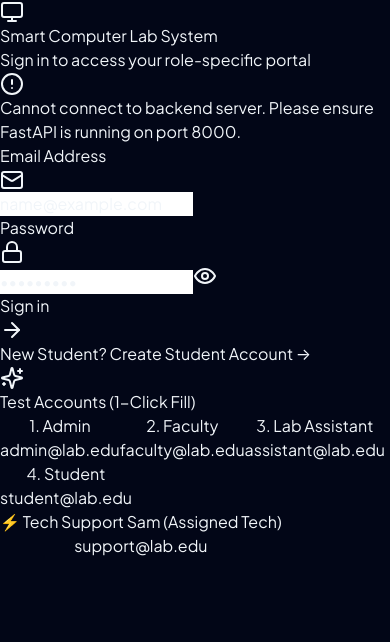
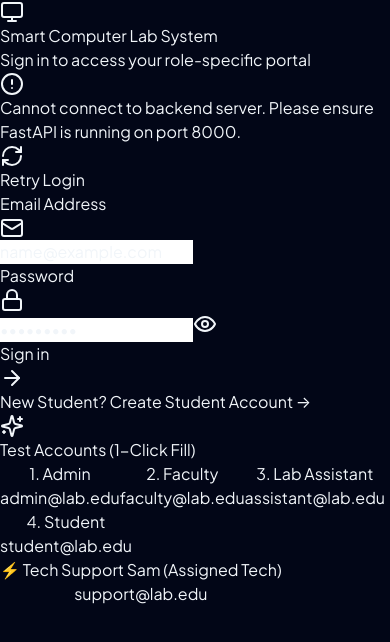
Before and after one commit to Vimal-raj-2004/SmartLab-Management-System-, a React (Vite) app in the folder frontend/: page /login in a window 390 px wide. Both pictures are taken after typing "name@example.com", "Sample123" into the empty fields and a click on the button "Sign in". Shown: the top 642 px of the page. Built offline with nearby package versions, Linux system fonts and the light colour scheme; no server answers.

Commit message:
Fix mobile/cloud login: increase timeout to 60s, connect directly to Render API, pre-warm backend on load, and improve cold-start error handling

```diff
--- a/frontend/src/context/AuthContext.jsx
+++ b/frontend/src/context/AuthContext.jsx
@@ -35,8 +35,11 @@ export const AuthProvider = ({ children }) => {
           setUser(profile);
           localStorage.setItem('user', JSON.stringify(profile));
         } catch (err) {
-          console.error('Session expired or invalid:', err);
-          logout();
+          console.error('Session check error:', err);
+          // Only clear session if token is truly rejected by backend with 401
+          if (err.response?.status === 401) {
+            logout();
+          }
         }
       }
       setLoading(false);
--- a/frontend/src/pages/Login.jsx
+++ b/frontend/src/pages/Login.jsx
@@ -1,7 +1,8 @@
-import React, { useState } from 'react';
+import React, { useState, useEffect, useRef } from 'react';
 import { useNavigate, Link } from 'react-router-dom';
 import { useAuth } from '../context/AuthContext';
-import { Monitor, Lock, Mail, AlertCircle, ArrowRight, Sparkles, Eye, EyeOff } from 'lucide-react';
+import { Monitor, Lock, Mail, AlertCircle, ArrowRight, Sparkles, Eye, EyeOff, RefreshCw, Server } from 'lucide-react';
+import api from '../services/api';
 
 export const Login = () => {
   const [email, setEmail] = useState('');
@@ -9,27 +10,65 @@ export const Login = () => {
   const [showPassword, setShowPassword] = useState(false);
   const [error, setError] = useState('');
   const [isLoading, setIsLoading] = useState(false);
+  const [statusMessage, setStatusMessage] = useState('');
+  const timerRef = useRef(null);
 
   const { login, getRoleDashboardPath } = useAuth();
   const navigate = useNavigate();
 
+  // Pre-warm the backend on initial page load so Render starts waking up immediately
+  useEffect(() => {
+    api.get('/health').catch(() => {
+      // Quietly ignore; this ping is strictly to wake up the free Render instance in the background
+    });
+  }, []);
+
   const handleSubmit = async (e) => {
-    e.preventDefault();
+    if (e) e.preventDefault();
     setError('');
     setIsLoading(true);
+    setStatusMessage('Authenticating...');
+
+    // If cloud response takes longer than 3.5 seconds, notify the user about Render free-tier cold start
+    timerRef.current = setTimeout(() => {
+      setStatusMessage('Waking up cloud backend (Render free tier takes ~45s on cold start)...');
+    }, 3500);
 
     try {
       const userInfo = await login(email, password);
       const targetPath = getRoleDashboardPath(userInfo.role);
       navigate(targetPath, { replace: true });
     } catch (err) {
-      console.error(err);
+      console.error('Login request failed:', err);
+      const isLocal =
+        typeof window !== 'undefined' &&
+        (window.location.hostname === 'localhost' ||
+         window.location.hostname === '127.0.0.1');
+
       if (!err.response) {
-        setError('Cannot connect to backend server. Please ensure FastAPI is running on port 8000.');
+        if (err.code === 'ECONNABORTED' || err.message?.includes('timeout')) {
+          setError(
+            isLocal
+              ? 'Request timed out. Please ensure FastAPI is running on port 8000.'
+              : 'Connection timed out. The Render cloud server was sleeping and is still starting up. Please click "Retry Login" below.'
+          );
+        } else {
+          setError(
+            isLocal
+              ? 'Cannot connect to backend server. Please ensure FastAPI is running on port 8000.'
+              : 'Unable to connect to cloud backend. The Render server may be waking up from sleep. Please wait a moment and tap "Retry Login".'
+          );
+        }
       } else if (err.response.status === 504 || err.response.status === 502) {
-        setError('Backend server gateway timeout or unavailable. Please check if uvicorn is running.');
+        setError(
+          isLocal
+            ? 'Backend server gateway timeout or unavailable. Please check if uvicorn is running.'
+            : 'Gateway timeout (504): Cloud server is currently starting up. Please click "Retry Login" in a few seconds.'
+        );
       } else if (err.response.status === 404 || typeof err.response.data === 'string') {
-        setError('Backend API server not found (404). Netlify only hosts the frontend (React). The FastAPI backend must be deployed (e.g. Render) or tested locally on http://localhost:5173.');
+        setError(
+          'Backend API endpoint not found (404). Please ensure the backend is running and properly deployed.'
+        );
       } else {
         setError(
           err.response?.data?.detail ||
@@ -37,7 +76,11 @@ export const Login = () => {
         );
       }
     } finally {
+      if (timerRef.current) {
+        clearTimeout(timerRef.current);
+      }
       setIsLoading(false);
+      setStatusMessage('');
     }
   };
 
@@ -70,9 +113,24 @@ export const Login = () => {
       <div className="mt-8 sm:mx-auto sm:w-full sm:max-w-md z-10 px-4 sm:px-0">
         <div className="bg-slate-900 border border-slate-800 py-8 px-6 shadow-2xl rounded-2xl sm:px-10">
           {error && (
-            <div className="mb-6 p-3.5 rounded-xl bg-red-500/10 border border-red-500/20 flex items-start gap-3 text-red-400 text-sm">
-              <AlertCircle className="w-5 h-5 flex-shrink-0 mt-0.5" />
-              <span>{error}</span>
+            <div className="mb-6 p-4 rounded-xl bg-red-500/10 border border-red-500/20 text-red-400 text-sm flex flex-col gap-3">
+              <div className="flex items-start gap-3">
+                <AlertCircle className="w-5 h-5 flex-shrink-0 mt-0.5 text-red-400" />
+                <div className="flex-1 leading-relaxed">{error}</div>
+              </div>
+              {email && password && (
+                <div className="flex justify-end pt-1 border-t border-red-500/20">
+                  <button
+                    type="button"
+                    onClick={() => handleSubmit()}
+                    disabled={isLoading}
+                    className="inline-flex items-center gap-1.5 px-3 py-1.5 rounded-lg bg-red-500/20 hover:bg-red-500/30 text-red-300 hover:text-white text-xs font-semibold transition-colors disabled:opacity-50"
+                  >
+                    <RefreshCw className={`w-3.5 h-3.5 ${isLoading ? 'animate-spin' : ''}`} />
+                    <span>Retry Login</span>
+                  </button>
+                </div>
+              )}
             </div>
           )}
 
@@ -133,7 +191,10 @@ export const Login = () => {
               className="w-full flex items-center justify-center gap-2 py-3 px-4 border border-transparent rounded-xl shadow-lg shadow-blue-500/20 text-sm font-semibold text-white bg-blue-600 hover:bg-blue-500 focus:outline-none focus:ring-2 focus:ring-offset-2 focus:ring-blue-500 disabled:opacity-50 disabled:cursor-not-allowed transition-all"
             >
               {isLoading ? (
-                <div className="w-5 h-5 border-2 border-white/20 border-t-white rounded-full animate-spin"></div>
+                <div className="flex items-center gap-2">
+                  <div className="w-4 h-4 border-2 border-white/20 border-t-white rounded-full animate-spin"></div>
+                  <span>{statusMessage || 'Signing in...'}</span>
+                </div>
               ) : (
                 <>
                   <span>Sign in</span>
@@ -141,6 +202,13 @@ export const Login = () => {
                 </>
               )}
             </button>
+
+            {isLoading && statusMessage && (
+              <p className="text-center text-xs text-amber-400/90 animate-pulse flex items-center justify-center gap-1.5 pt-1">
+                <Server className="w-3.5 h-3.5 flex-shrink-0" />
+                <span>Render cloud server may take up to 45s on first wake-up. Please wait...</span>
+              </p>
+            )}
 
             <div className="pt-2 text-center">
               <p className="text-xs text-slate-400">
--- a/frontend/src/services/api.js
+++ b/frontend/src/services/api.js
@@ -1,8 +1,19 @@
 import axios from 'axios';
 
+const isLocalhost =
+  typeof window !== 'undefined' &&
+  (window.location.hostname === 'localhost' ||
+   window.location.hostname === '127.0.0.1');
+
+export const API_BASE_URL =
+  import.meta.env.VITE_API_URL ||
+  (isLocalhost
+    ? '/api'
+    : 'https://smartlab-management-system.onrender.com/api');
+
 const api = axios.create({
-  baseURL: '/api',
-  timeout: 15000,
+  baseURL: API_BASE_URL,
+  timeout: 60000,
 });
 
 // Attach JWT token to every request
@@ -33,6 +44,11 @@ api.interceptors.response.use(
     return Promise.reject(error);
   }
 );
+
+// ─── Health / Ping ─────────────────────────────────────────────────────────
+export const healthService = {
+  check: () => api.get('/health').then((res) => res.data),
+};
 
 // ─── Auth ──────────────────────────────────────────────────────────────────
 export const authService = {
```
